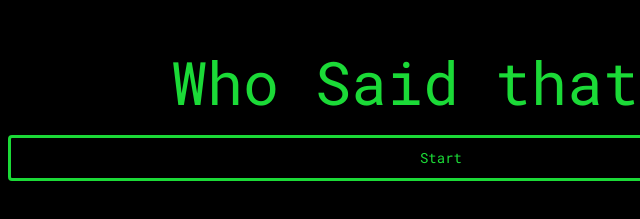
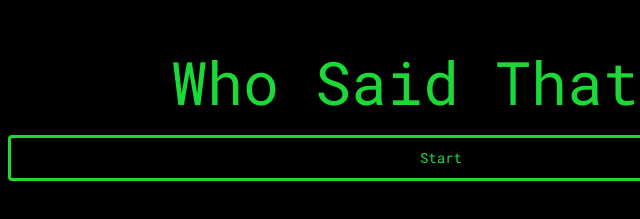
Before and after one commit to TimRCAnderson/TriviaGame, a plain HTML site: page index.html in a window 1280 px wide. Shown: the part 296-515 px from the top of the page, 199-839 px from the left. Drawn offline with nearby package versions, Linux system fonts and the light colour scheme.

Commit message:
spelling correction

```diff
--- a/index.html
+++ b/index.html
@@ -58,7 +58,7 @@
 	</section>
 	<div class="bg-black bg-segment bg-quad" id="startScreen">
 		<div>
-			<h1>Who Said that?!</h1>
+			<h1>Who Said That?!</h1>
 			<button class="btn bgn-lg" id="startButton">Start</button>
 		</div>
 	</div>
```
